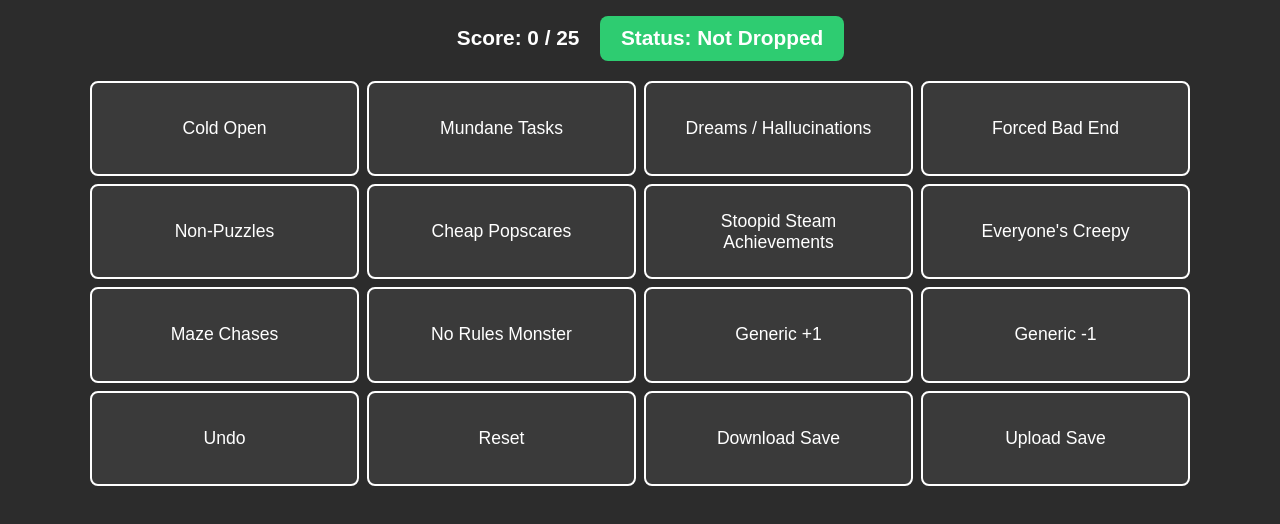
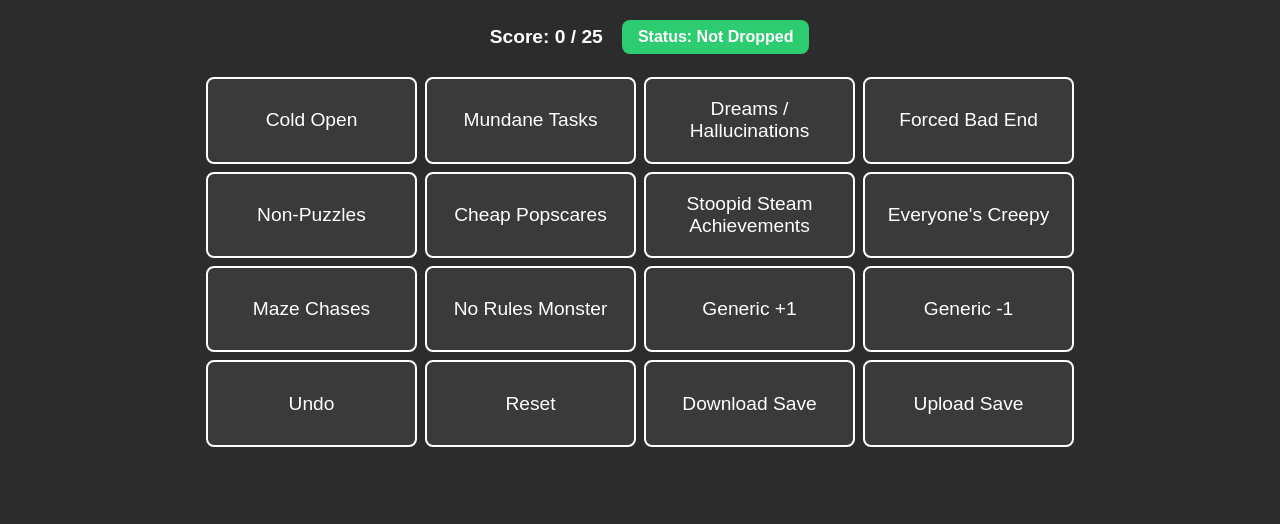
Before and after one commit to Sigilus0/runiesrubric, a website built with Vite: page index.html in a window 1280 px wide. Built offline with nearby package versions, Linux system fonts and the light colour scheme.

Commit message:
added 1 row support

```diff
--- a/index.html
+++ b/index.html
@@ -3,7 +3,7 @@
 <head>
   <meta charset="UTF-8" />
   <meta name="viewport" content="width=device-width, initial-scale=1.0"/>
-  <title>Button Grid Counter</title>
+  <title>Runie's Rubric</title>
   <link rel="stylesheet" href="public/style.css" />
 </head>
 <body>
--- a/public/style.css
+++ b/public/style.css
@@ -8,6 +8,8 @@ body {
     display: flex;
     flex-direction: column;
     align-items: center;
+    box-sizing: border-box;
+    min-height: 100vh;
 }
 
 /* Header layout for counter and status */
@@ -17,8 +19,9 @@ header {
     justify-content: space-between;
     align-items: center;
     margin-bottom: 1em;
-    max-width: 900px;
     padding: 0 1em;
+    box-sizing: border-box;
+    flex-wrap: wrap;
 }
 
 .top-bar {
@@ -57,26 +60,32 @@ header {
 /* Button grid layout */
 .button-grid {
     display: grid;
-    grid-template-columns: repeat(4, 1fr);
+    width: 100%;
+    gap: 0.5em;
+    padding: 0 1em;
+    box-sizing: border-box;
+    grid-template-columns: repeat(4, 1fr); /* Default layout */
     grid-auto-rows: 1fr;
-    gap: 0.5em;
-    width: 100%;
-    max-width: 900px; /* Wider for large displays */
-    padding: 0 1em;
+    max-width: 900px;
 }
 
-/* Individual button styling */
+/* Rectangular button styling */
 .button-grid button {
-    padding: 1.2em;
-    font-size: 1rem;
+    width: 100%;
+    min-height: 60px;
+    padding: 1em;
+    font-size: clamp(0.9rem, 2.5vw, 1.2rem);
     background-color: #3a3a3a;
     color: white;
     border: 2px solid white;
     border-radius: 8px;
     cursor: pointer;
     transition: background-color 0.2s, color 0.2s;
-    min-height: 60px;
     word-break: break-word;
+    display: flex;
+    align-items: center;
+    justify-content: center;
+    text-align: center;
 }
 
 .button-grid button.active {
@@ -90,7 +99,7 @@ header {
 }
 
 /* Mobile  */
-@media (max-width: 568px) {
+@media (max-width: 720px) {
     .button-grid {
         grid-template-columns: repeat(2, 1fr);
     }
@@ -101,31 +110,31 @@ header {
     }
 
     header {
+        width: 75%;
         flex-direction: row;
         justify-content: space-between;
         align-items: center;
         gap: 0.5em;
     }
-
-    #status,
-    #counter {
-        font-size: 1rem;
-    }
 }
 
-/* Ultra-wide  */
-@media (min-width: 1200px) {
-    .button-grid,
-    header {
-        max-width: 1100px;
-    }
-    .button-grid button {
-        font-size: 1.1rem;
-        padding: 1.4em;
+/* Stream  */
+@media (max-width: 568px) {
+    .button-grid {
+        grid-template-columns: repeat(1, 1fr);
     }
 
-    #counter,
-    #status {
-        font-size: 1.3rem;
+    .button-grid button {
+        min-height: 50px;
+        font-size: 0.9rem;
+        padding: 0.1em;
     }
+
+    header {
+        width: 50%;
+        flex-direction: row;
+        justify-content: space-between;
+        align-items: center;
+        gap: 0.1em;
+        }
 }
```
